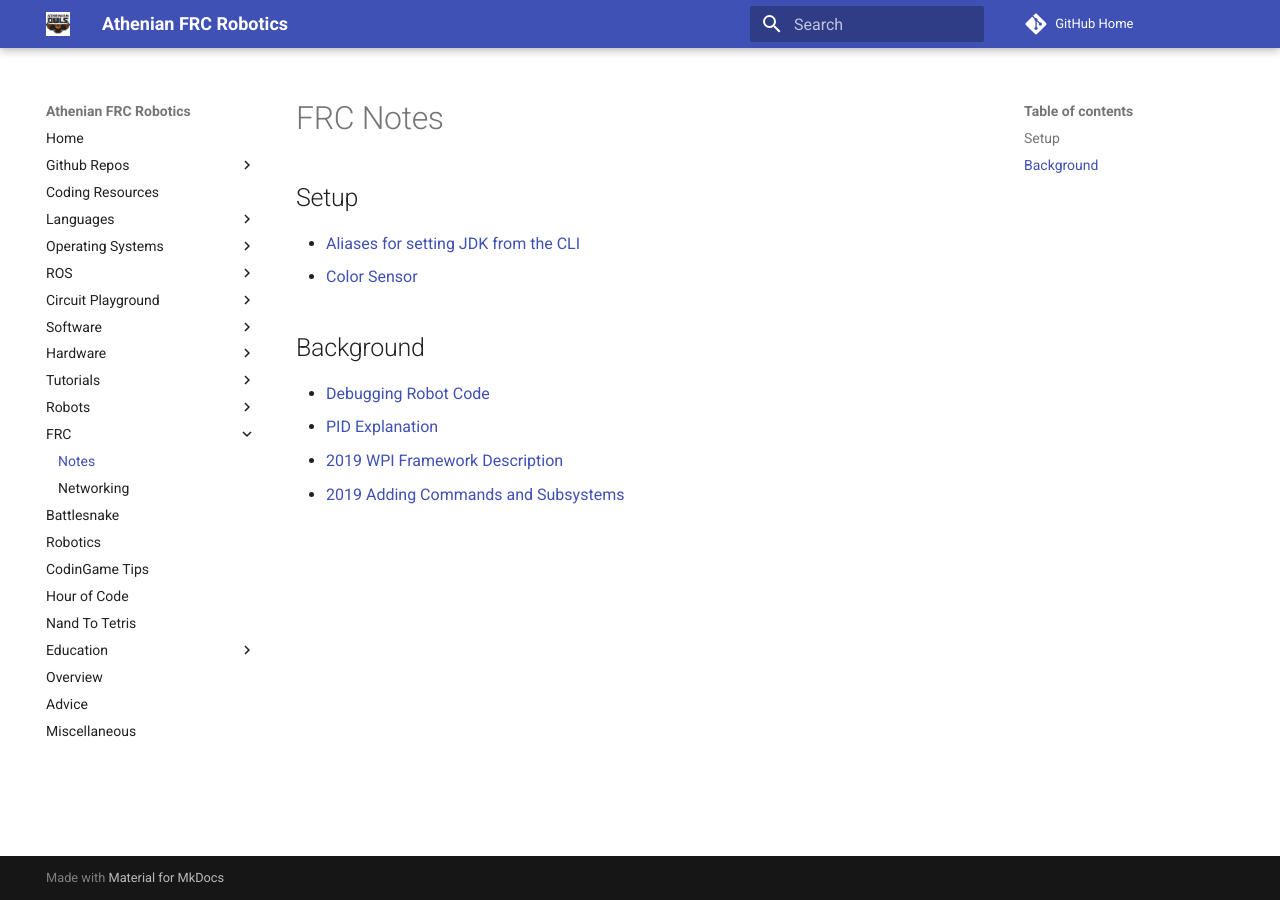
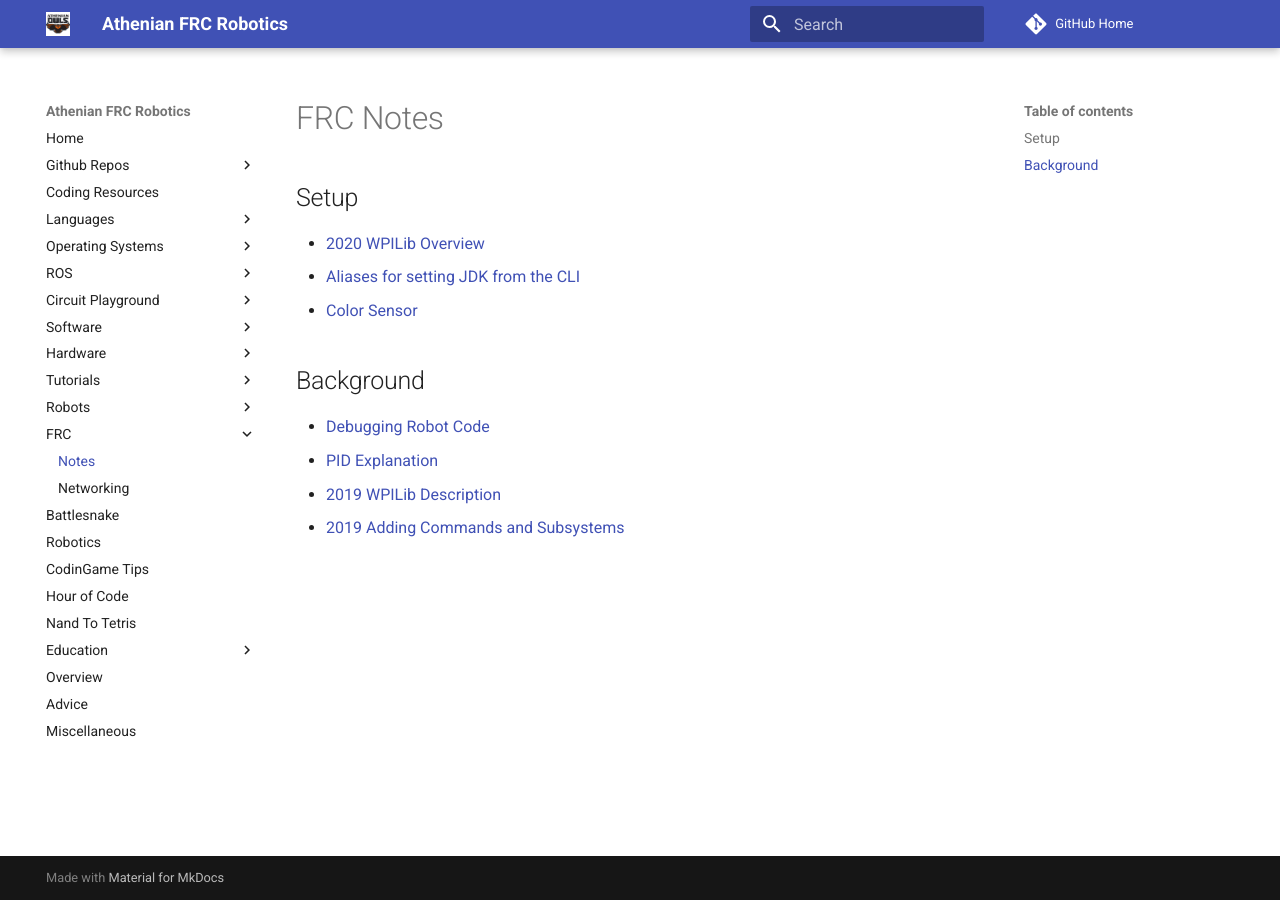
Before and after one commit to athenian-robotics/athenian-robotics-mkdocs, an MkDocs documentation site: the page built from docs/frc-notes.md, in a window 1280 px wide. Built offline with MkDocs 1.6.1 and Material for MkDocs 9.7.7, drawn with Linux system fonts in a browser that asks for light colours; comment, search, counter and statistics services are not loaded.

Commit message:
Update docs

```diff
--- a/docs/frc-notes.md
+++ b/docs/frc-notes.md
@@ -1,11 +1,12 @@
 # FRC Notes
 
 ## Setup
+* [2020 WPILib Overview](https://buildmedia.readthedocs.org/media/pdf/frc-docs/latest/frc-docs.pdf)
 * [Aliases for setting JDK from the CLI](https://gist.github.com/pambrose/7b1e2cd9c5a006c10113db814f5f9cd5)
 * [Color Sensor](http://www.revrobotics.com/rev-31-1557/)
 
 ## Background
 * [Debugging Robot Code](https://firstmncsa.org/2019/01/01/debugging-java-remote-debugging/)
 * [PID Explanation](https://www.youtube.com/watch?v=2elEXcv0AV8)
-* [2019 WPI Framework Description](https://youtu.be/64hPDvphcfA?t=715)
+* [2019 WPILib Description](https://youtu.be/64hPDvphcfA?t=715)
 * [2019 Adding Commands and Subsystems](https://www.youtube.com/watch?v=A43CDiXtEdY)
```
